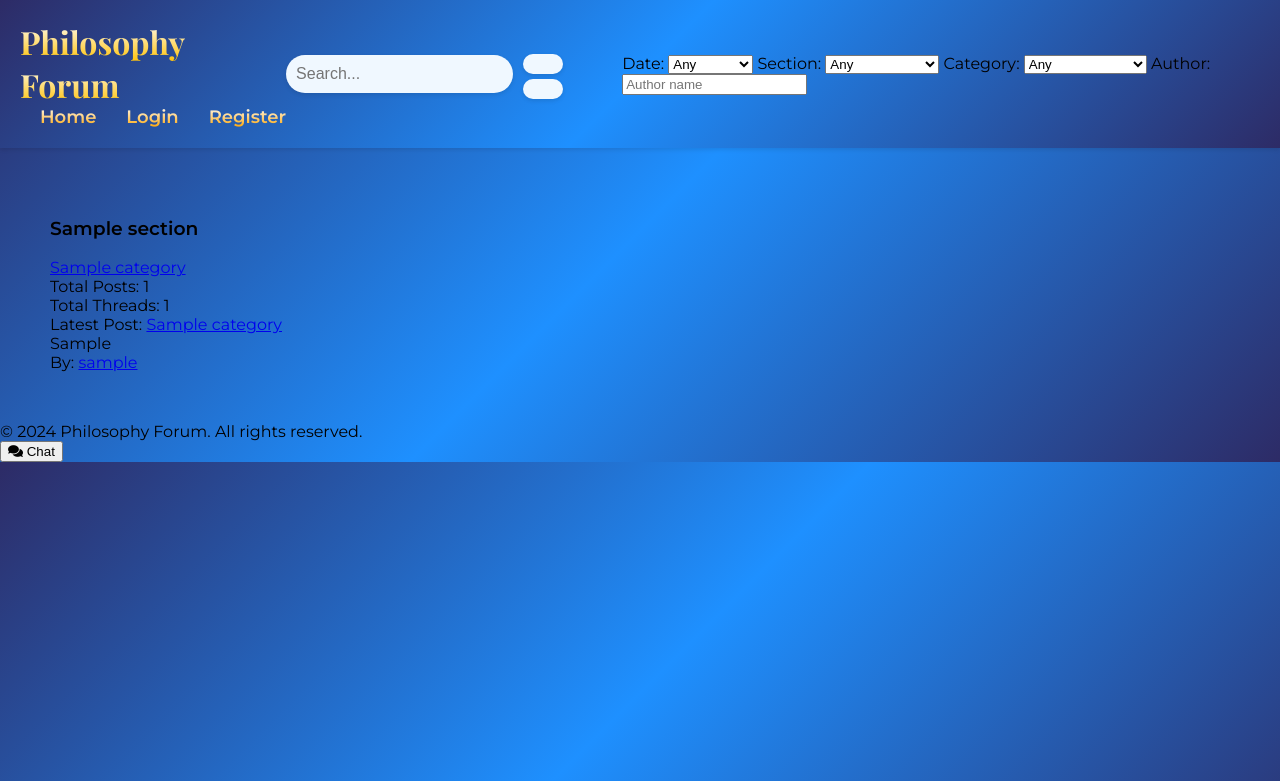
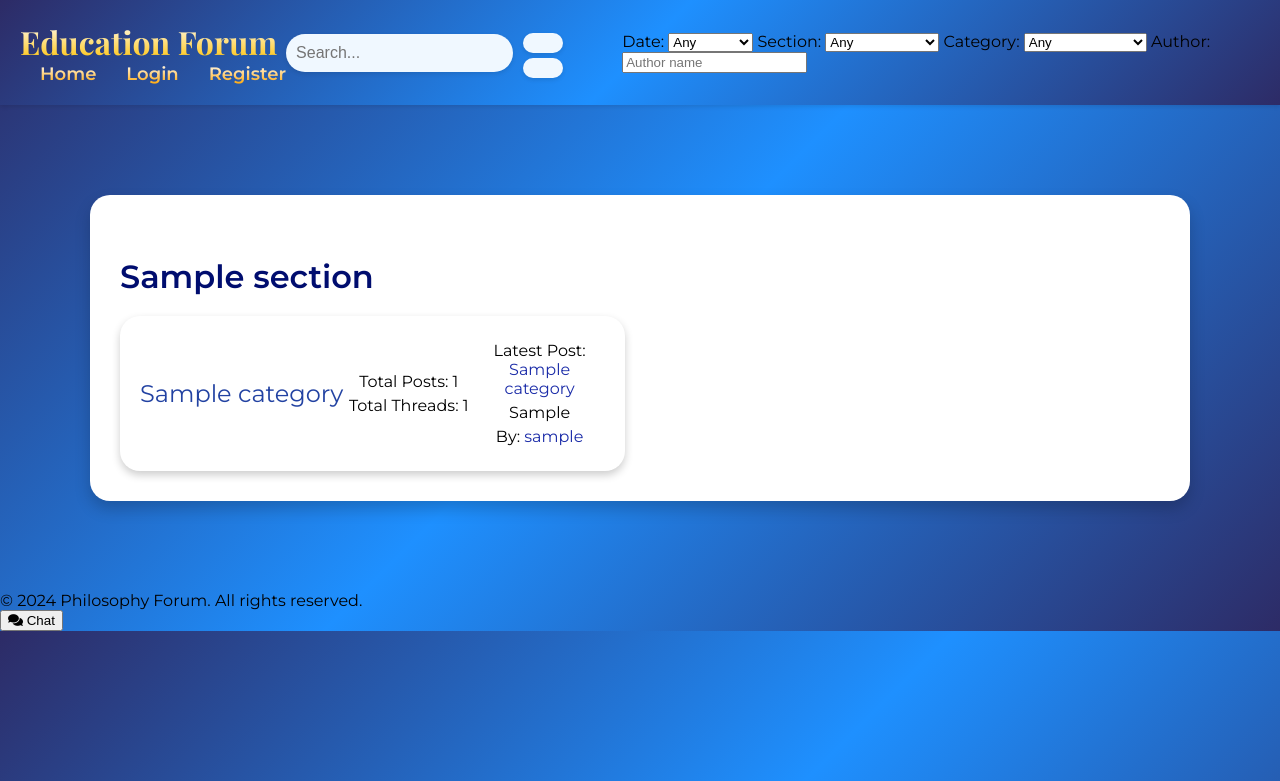
Before and after one commit to RedarsHubi/EducationForum, a Django app: template education/app/templates/home.html in a window 1280 px wide. Shown: the top 781 px of the page. Run offline with Django 5.2, Linux system fonts and the light colour scheme; the template is opened without the code that fills it: most values are stand-ins (such as "Sample title", 1, 10 or a date in 2020); some libraries are stand-ins or nearby versions.

Commit message:
requirements and home style

```diff
--- a/education/app/templates/base.html
+++ b/education/app/templates/base.html
@@ -5,7 +5,7 @@
     <meta charset="UTF-8">
     <meta http-equiv="X-UA-Compatible" content="IE=edge">
     <meta name="viewport" content="width=device-width, initial-scale=1.0">
-    <title>{% block title %}Philosophy Forum{% endblock %}</title>
+    <title>{% block title %}Education Forum{% endblock %}</title>
     <link rel="stylesheet" href="{% static 'styles/base.css' %}">
     <link rel="stylesheet" href="{% static 'styles/home.css' %}">
     <link rel="stylesheet" href="{% static 'styles/inbox.css' %}">
@@ -28,7 +28,7 @@
     <header>
         <nav>
             <div class="logo">
-                <a href="{% url 'landing_page' %}">Philosophy Forum</a>
+                <a href="{% url 'landing_page' %}">Education Forum</a>
             </div>
             <ul>
                 <li><a href="{% url 'home' %}">Home</a></li>
--- /dev/null
+++ b/education/app/templates/styles/home.css
@@ -0,0 +1,100 @@
+/* Section Container Styles */
+.section-container {
+  display: flex;
+  flex-direction: column;
+  gap: 40px;
+  padding: 40px;
+}
+
+/* Section Styles */
+.section {
+  background-color: white;
+  padding: 30px;
+  border-radius: 20px;
+  box-shadow: 0 8px 16px rgba(0, 0, 0, 0.2);
+  animation: scaleIn 0.5s ease;
+}
+
+.section h3 {
+  font-size: 32px;
+  margin-bottom: 20px;
+  color: #000d6f;
+}
+
+.section-info {
+  display: grid;
+  grid-template-columns: repeat(2, 1fr);
+  gap: 30px;
+  animation: fadeInUp 0.5s ease;
+}
+
+/* Category Styles */
+.category {
+  display: flex;
+  align-items: center;
+  flex: 1;
+  min-width: 300px;
+  padding: 20px;
+  background-color: gery;
+  border-radius: 20px;
+  box-shadow: 0 4px 8px rgba(0, 0, 0, 0.2);
+  transition: transform 0.3s, box-shadow 0.3s;
+  color: #333;
+}
+
+.category:hover {
+  transform: translateY(-10px);
+  box-shadow: 0 8px 16px rgba(0, 0, 0, 0.3);
+}
+
+.category-info a {
+  font-size: 24px;
+  color: #2242a2;
+  text-decoration: none;
+  transition: color 0.3s;
+}
+
+.category-info a:hover {
+  color: #011292;
+}
+
+.total-info,
+.latest-post-info {
+  flex: 1;
+  text-align: center;
+  animation: fadeInRight 0.5s ease;
+}
+
+.total-info p,
+.latest-post-info p {
+  margin: 5px 0;
+  color: #000;
+}
+
+.latest-post-info a {
+  color: #1a2ba8;
+  text-decoration: none;
+  transition: color 0.3s;
+}
+
+.latest-post-info a:hover {
+  color: #0116b4;
+}
+
+/* Messages Styles */
+.messages-container {
+  margin-bottom: 30px;
+  animation: fadeInUp 0.5s ease;
+}
+
+.message-text {
+  color: #e69999;
+  border-radius: 15px;
+  padding: 15px;
+  margin-bottom: 15px;
+  transition: all 0.3s ease-in-out;
+  cursor: pointer;
+  align-self: flex-start;
+  box-shadow: 0 2px 4px rgba(0, 0, 0, 0.5);
+  animation: slideInLeft 0.3s ease;
+ }
```
Also changed, not shown: requirements.txt (added, +81 -0 lines), 2 other files.
